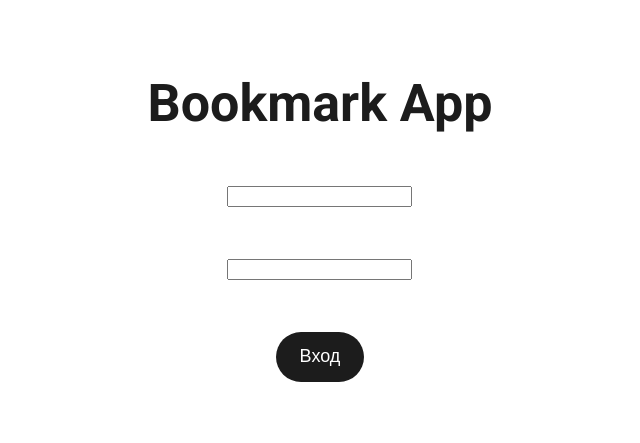
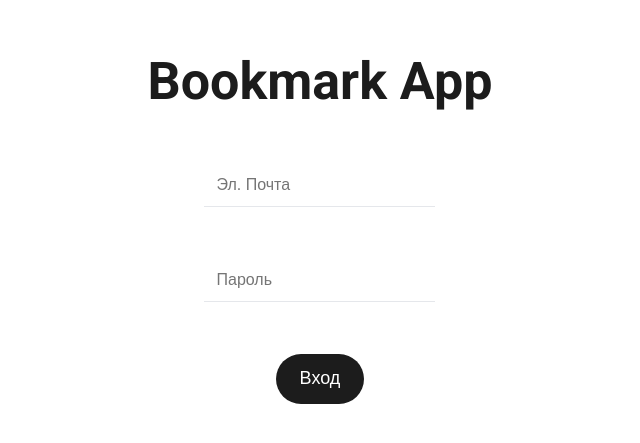
Before and after one commit to mozgue/vue-bookmark-app, a Vue app: page / in a window 1280 px wide. Shown: the part 173-616 px from the top of the page, without its empty margins (320-960 px from the left). Built offline with nearby package versions, Linux system fonts and the light colour scheme.

Commit message:
Переделал компонент InputText, исправил ошибку в запросе к API

```diff
--- a/src/components/InputText.vue
+++ b/src/components/InputText.vue
@@ -1,22 +1,40 @@
+<script setup lang="ts">
+import { computed } from 'vue';
+
+const props = defineProps<{
+  modelValue?: string;
+  placeholder?: string;
+  type?: string;
+}>();
+
+const emit = defineEmits<{
+  'update:modelValue': [value: string];
+}>();
+
+const value = computed({
+  get: () => props.modelValue || '',
+  set: (newValue: string) => {
+    emit('update:modelValue', newValue);
+  },
+});
+</script>
+
 <template>
-  <div>
-    <input type="text" />
-    <!-- <input
-      type="text"
-      v-model="value"
-      :placeholder="placeholder"
-      @focus="inputEvent"
-      @focusout="inputEvent"
-      @keyup="inputEvent"
-    /> -->
-  </div>
+  <input v-model="value" :type="type || 'text'" :placeholder="placeholder" class="input-text" />
 </template>
 
-<script setup lang="ts">
-// defineProps({
-//   placeholder,
-//   value
-// })
-</script>
+<style scoped>
+.input-text {
+  width: 100%;
+  padding: 0.75rem;
+  border: none;
+  border-bottom: 1px solid #e5e7eb;
+  font-size: 1rem;
+  transition: border-color 0.15s ease-in-out;
+}
 
-<style scoped></style>
+.input-text:focus {
+  outline: none;
+  border-color: var(--color-fg);
+}
+</style>
--- a/src/views/AuthView.vue
+++ b/src/views/AuthView.vue
@@ -9,10 +9,11 @@ const authStore = useAuthStore();
 
 function onSubmit(event: Event) {
   event.preventDefault();
-  console.log(event);
+
   if (!form.value.email || !form.value.password) {
     return;
   }
+
   authStore.login(form.value.email, form.value.password);
   form.value = {};
 }
@@ -26,9 +27,9 @@ function onSubmit(event: Event) {
         <InputText v-model="form.email" placeholder="Эл. Почта" />
         <InputText v-model="form.password" placeholder="Пароль" type="password" />
         <ButtonText type="submit">Вход</ButtonText>
-        {{ authStore.token }}
       </form>
     </div>
+    {{ authStore.token }}
   </main>
 </template>
 
```
